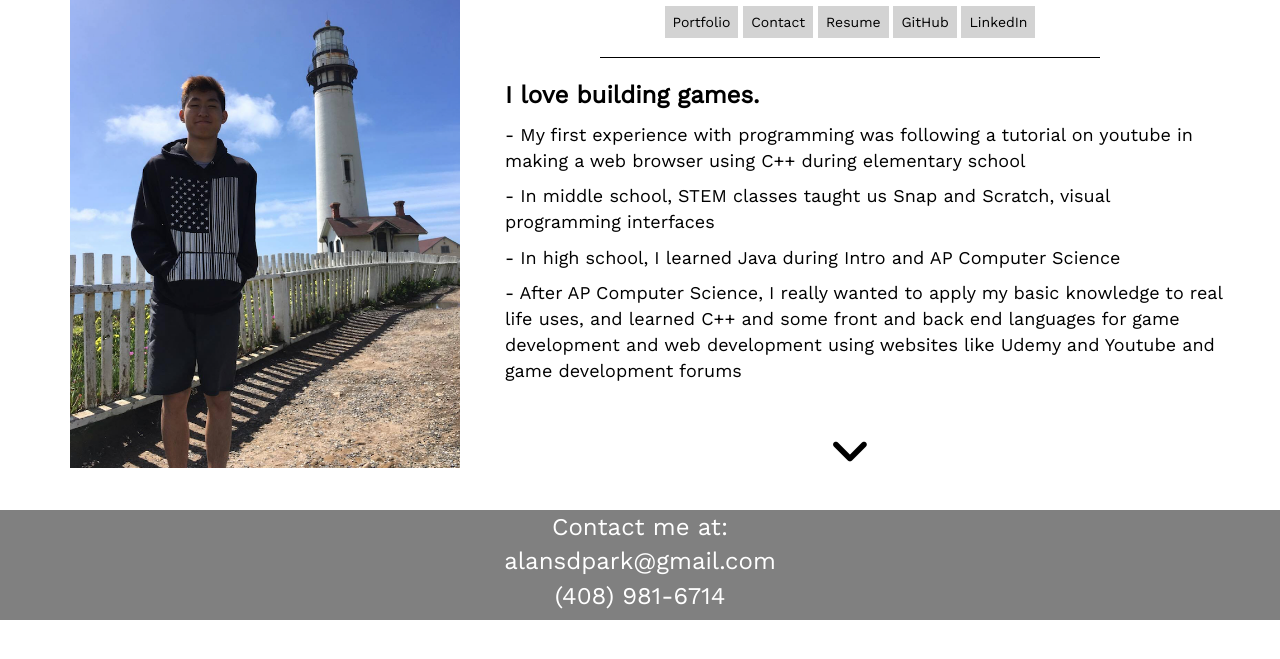
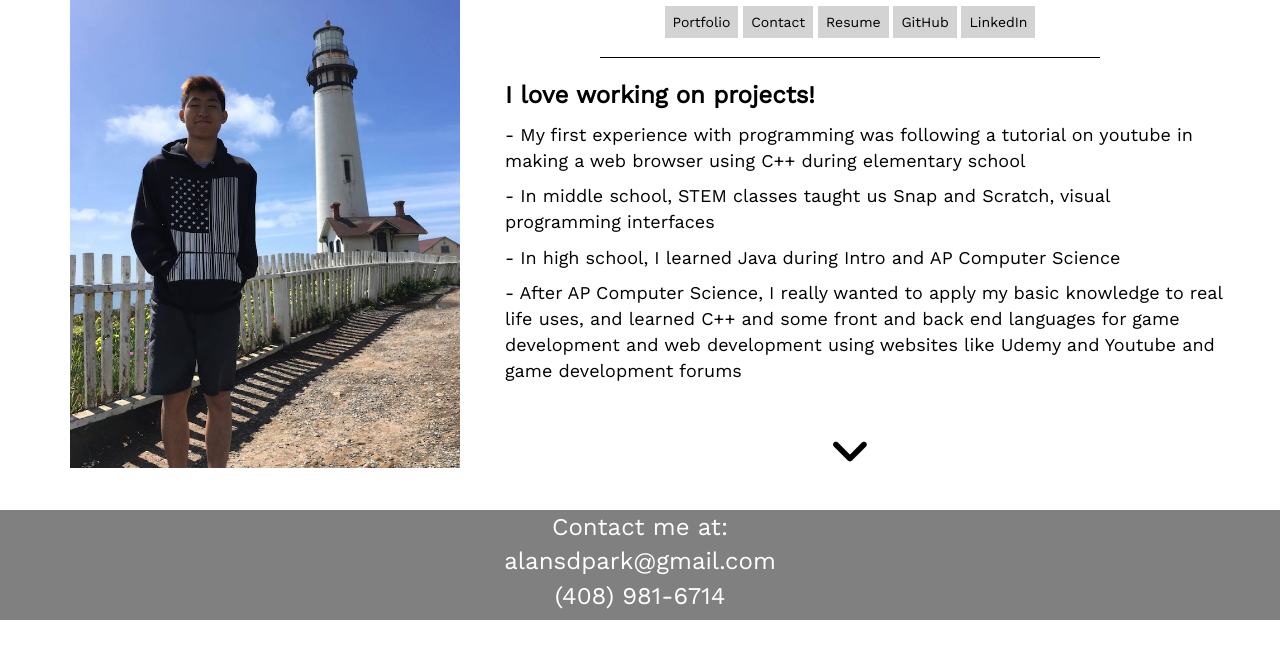
Before and after one commit to alansdpark/oldportfolio, a plain HTML site: page index.html in a window 1280 px wide. Shown: the part 63-722 px from the top of the page. Drawn offline with nearby package versions, Linux system fonts and the light colour scheme.

Commit message:
Changed header of description text

```diff
--- a/index.html
+++ b/index.html
@@ -37,7 +37,7 @@
             <div class="borderSplit container-fluid"></div>
             <br>
                  <span class="intro">
-                   <p id="introName" class="introPara">I love building games.</p>
+                   <p id="introName" class="introPara">I love working on projects!</p>
                    <p class="introPara">- My first experience with programming was following a tutorial on youtube in making a web browser using C++ during elementary school</p>
                    <p class="introPara">- In middle school, STEM classes taught us Snap and Scratch, visual programming interfaces</p>
                    <p class="introPara">- In high school, I learned Java during Intro and AP Computer Science</p>
```
